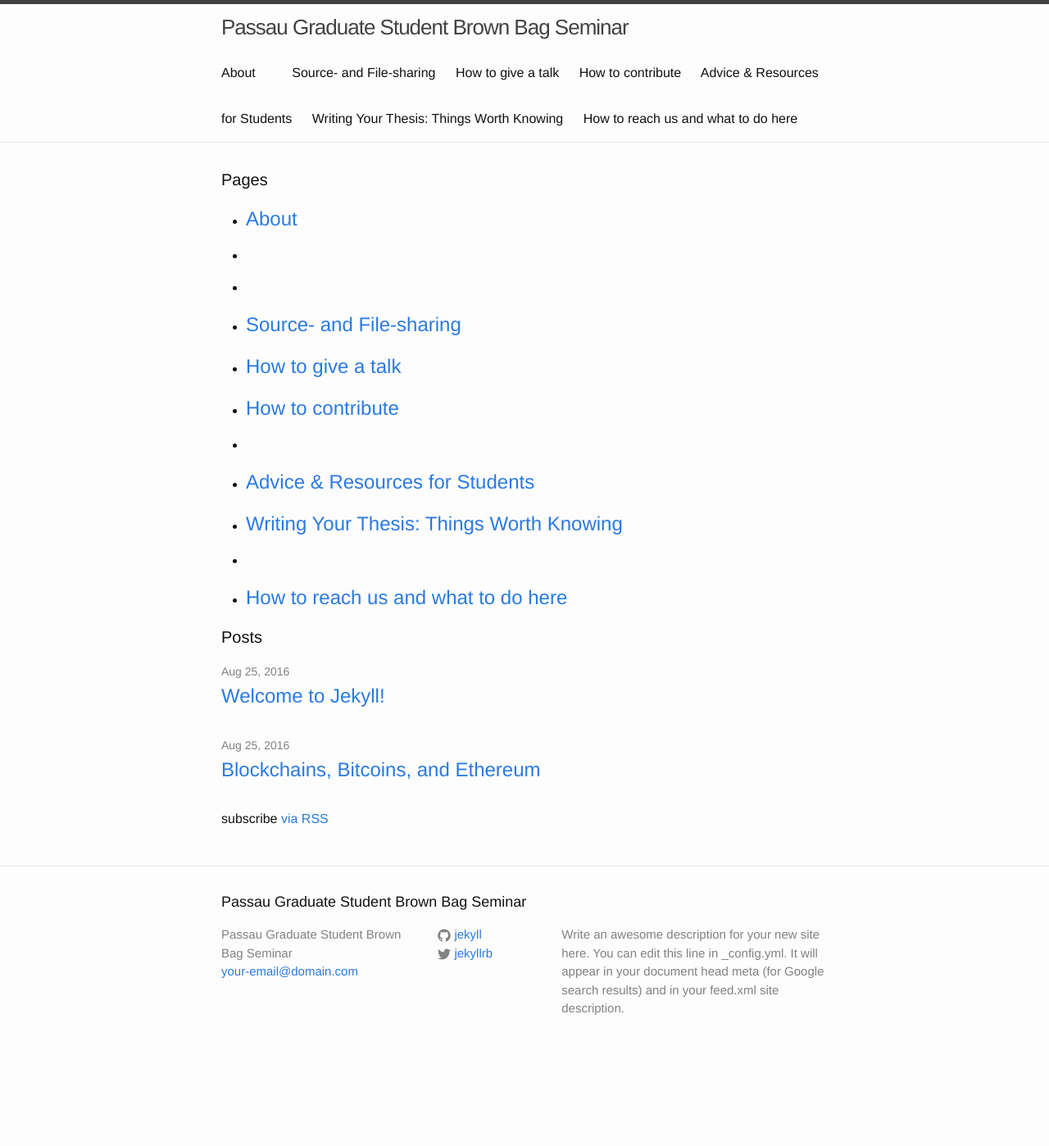
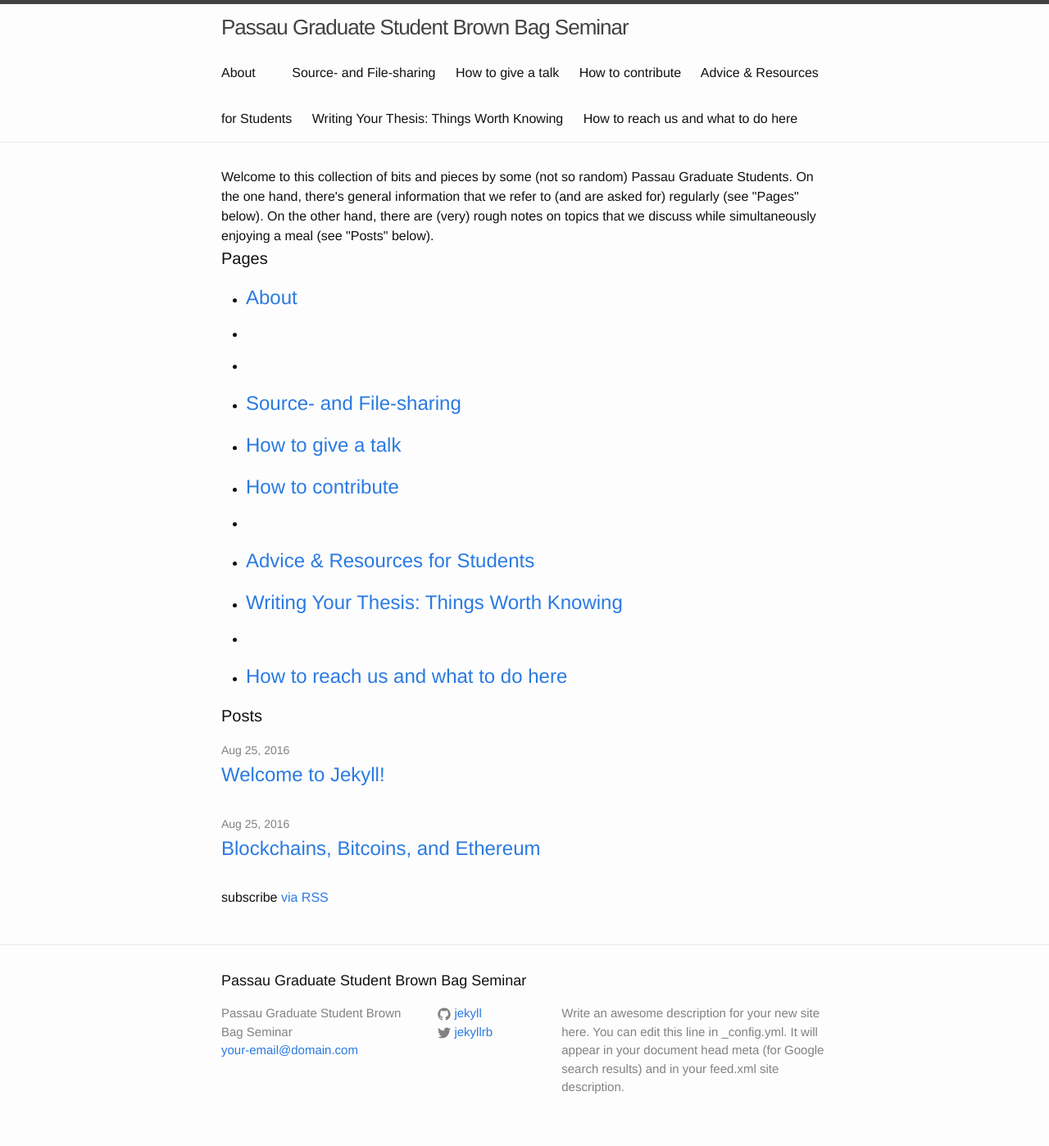
Before and after one commit to PGBBS/pgbbs.github.io, a Jekyll site: the page built from index.html, in a window 1280 px wide. Shown: the whole page at 82% size. Built offline with Jekyll 4.4.1, drawn with Linux system fonts in a browser that asks for light colours; before the commit the page ends 1302 px from its top, so only the background shows below that.

Commit message:
add intro to index.html

```diff
--- a/index.html
+++ b/index.html
@@ -3,6 +3,13 @@ layout: default
 ---
 
 <div class="home">
+
+  Welcome to this collection of bits and pieces by some (not so
+  random) Passau Graduate Students. On the one hand, there's general
+  information that we refer to (and are asked for) regularly (see
+  "Pages" below). On the other hand, there are (very) rough notes on
+  topics that we discuss while simultaneously enjoying a meal (see
+  "Posts" below).
 
   <h1 class="page-heading">Pages</h1>
 
```
